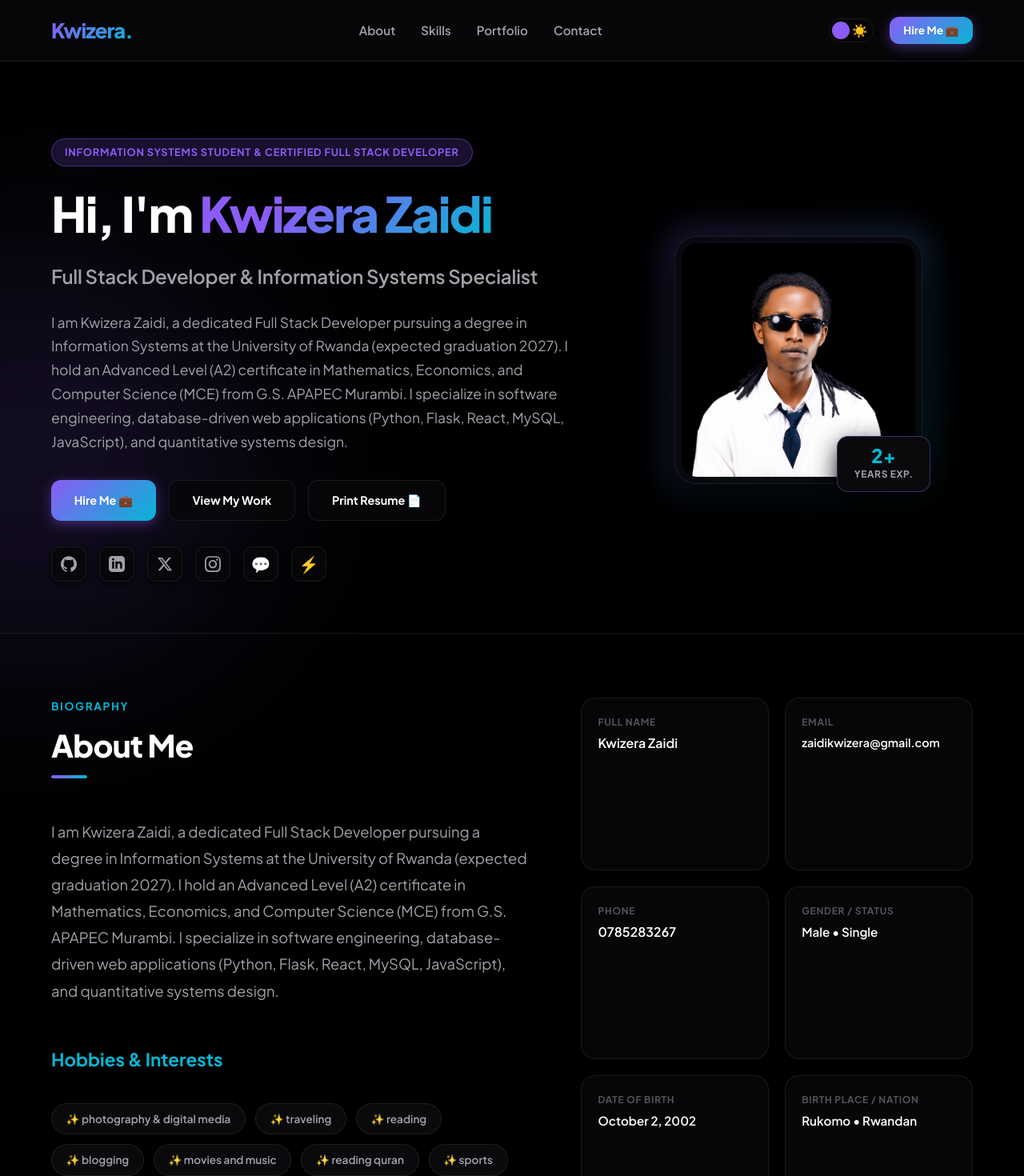
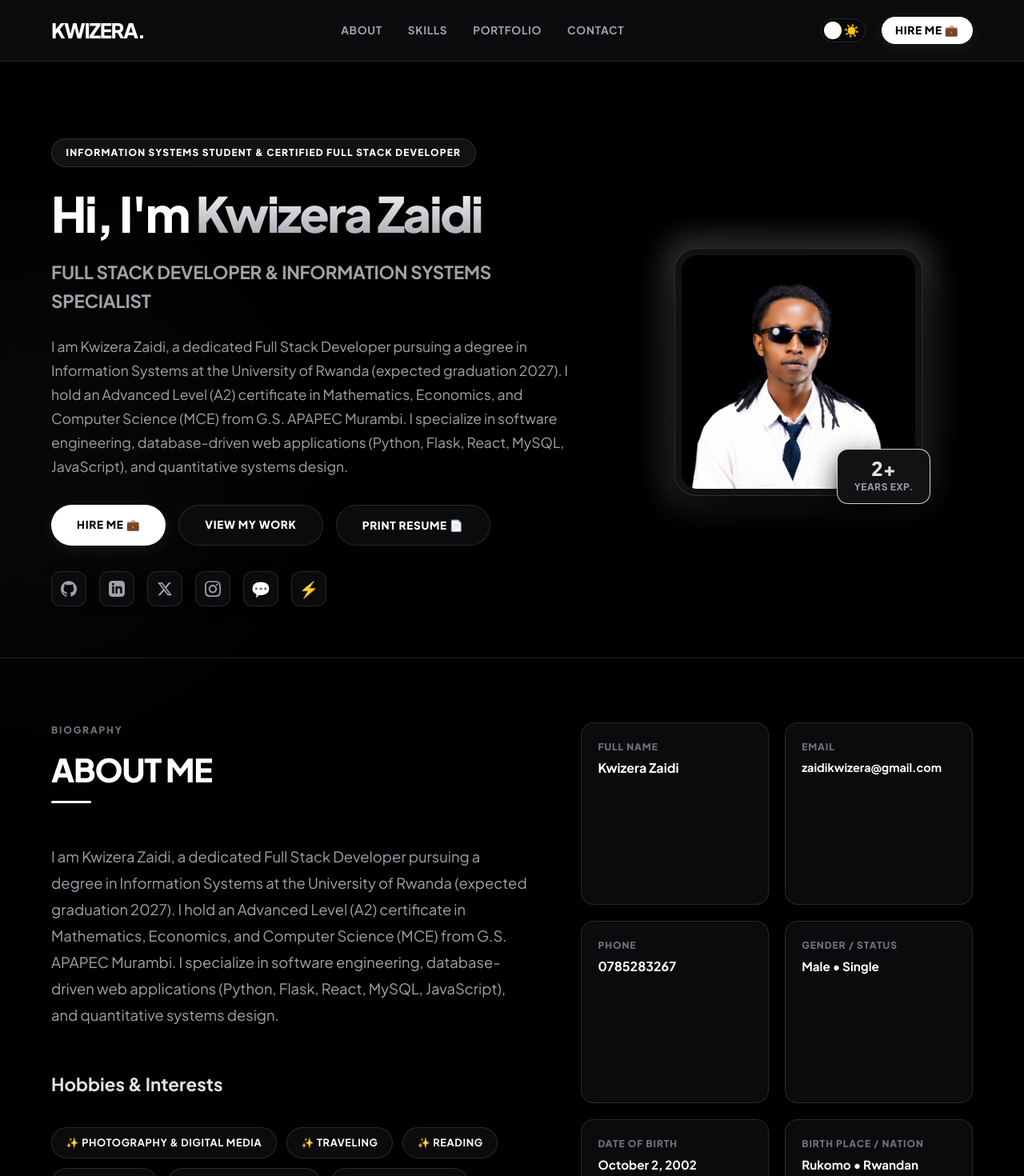
Before and after one commit to am2aidi/portfolio, a React (Vite) app: page / in a window 1280 px wide. Shown: the top 1470 px of the page at 80% size. Built offline with nearby package versions, Linux system fonts and the light colour scheme; the HTML template or start-up script is replaced by a standard one; a web font is replaced by a local one.

Commit message:
style: transform portfolio UI into high-end monochrome Nike-style aesthetic with pill buttons and smooth micro-interactions

```diff
--- a/src/index.css
+++ b/src/index.css
@@ -2,45 +2,45 @@
 
 :root {
   --bg-primary: #000000;
-  --bg-secondary: #050505;
-  --bg-tertiary: #0a0a0c;
+  --bg-secondary: #08080a;
+  --bg-tertiary: #121215;
   --text-primary: #ffffff;
   --text-secondary: #a1a1aa;
-  --text-muted: #52525b;
-  --accent-primary: #8b5cf6; /* Glowing Violet */
-  --accent-secondary: #06b6d4; /* Glowing Cyan */
-  --accent-glow: rgba(139, 92, 246, 0.18);
-  --glass-bg: rgba(8, 8, 10, 0.85);
-  --glass-border: rgba(255, 255, 255, 0.08);
-  --glass-border-hover: rgba(139, 92, 246, 0.4);
-  --shadow-sm: 0 2px 8px rgba(0, 0, 0, 0.8);
-  --shadow-md: 0 10px 30px rgba(0, 0, 0, 0.9);
-  --shadow-lg: 0 20px 50px rgba(0, 0, 0, 0.95);
+  --text-muted: #71717a;
+  --accent-primary: #ffffff;
+  --accent-secondary: #e4e4e7;
+  --accent-glow: rgba(255, 255, 255, 0.08);
+  --glass-bg: rgba(14, 14, 16, 0.85);
+  --glass-border: rgba(255, 255, 255, 0.12);
+  --glass-border-hover: rgba(255, 255, 255, 0.8);
+  --shadow-sm: 0 4px 12px rgba(0, 0, 0, 0.5);
+  --shadow-md: 0 12px 32px rgba(0, 0, 0, 0.75);
+  --shadow-lg: 0 24px 60px rgba(0, 0, 0, 0.95);
   --font-heading: 'Plus Jakarta Sans', -apple-system, sans-serif;
   --font-body: 'Plus Jakarta Sans', -apple-system, sans-serif;
-  --transition: all 0.4s cubic-bezier(0.16, 1, 0.3, 1);
-  --glow-left: rgba(139, 92, 246, 0.15);
-  --glow-right: rgba(6, 182, 212, 0.15);
+  --transition: all 0.35s cubic-bezier(0.16, 1, 0.3, 1);
+  --glow-left: rgba(255, 255, 255, 0.03);
+  --glow-right: rgba(255, 255, 255, 0.03);
 }
 
 [data-theme="light"] {
   --bg-primary: #ffffff;
-  --bg-secondary: #fbfbfd;
-  --bg-tertiary: #f4f4f7;
-  --text-primary: #1c1c1e;
-  --text-secondary: #636366;
+  --bg-secondary: #f4f4f6;
+  --bg-tertiary: #e4e4e7;
+  --text-primary: #09090b;
+  --text-secondary: #52525b;
   --text-muted: #8e8e93;
-  --accent-primary: #6366f1; /* Indigo */
-  --accent-secondary: #0d9488; /* Teal */
-  --accent-glow: rgba(99, 102, 241, 0.08);
-  --glass-bg: rgba(255, 255, 255, 0.9);
-  --glass-border: rgba(0, 0, 0, 0.08);
-  --glass-border-hover: rgba(99, 102, 241, 0.3);
-  --shadow-sm: 0 2px 8px rgba(0, 0, 0, 0.05);
-  --shadow-md: 0 10px 30px rgba(0, 0, 0, 0.06);
-  --shadow-lg: 0 20px 50px rgba(0, 0, 0, 0.1);
-  --glow-left: rgba(99, 102, 241, 0.04);
-  --glow-right: rgba(13, 148, 136, 0.04);
+  --accent-primary: #09090b;
+  --accent-secondary: #27272a;
+  --accent-glow: rgba(0, 0, 0, 0.05);
+  --glass-bg: rgba(255, 255, 255, 0.92);
+  --glass-border: rgba(0, 0, 0, 0.12);
+  --glass-border-hover: rgba(0, 0, 0, 0.8);
+  --shadow-sm: 0 4px 12px rgba(0, 0, 0, 0.05);
+  --shadow-md: 0 12px 32px rgba(0, 0, 0, 0.08);
+  --shadow-lg: 0 24px 60px rgba(0, 0, 0, 0.12);
+  --glow-left: rgba(0, 0, 0, 0.02);
+  --glow-right: rgba(0, 0, 0, 0.02);
 }
 
 * {
@@ -138,12 +138,11 @@ a {
 
 .logo {
   font-family: var(--font-heading);
-  font-weight: 800;
+  font-weight: 900;
   font-size: 1.6rem;
-  background: linear-gradient(135deg, var(--accent-primary), var(--accent-secondary));
-  -webkit-background-clip: text;
-  -webkit-text-fill-color: transparent;
-  letter-spacing: -0.04em;
+  color: var(--text-primary);
+  letter-spacing: -0.05em;
+  text-transform: uppercase;
 }
 
 .nav-links {
@@ -154,11 +153,13 @@ a {
 }
 
 .nav-item {
-  font-size: 0.95rem;
-  font-weight: 600;
+  font-size: 0.85rem;
+  font-weight: 700;
   color: var(--text-secondary);
   position: relative;
   padding: 0.5rem 0;
+  letter-spacing: 0.05em;
+  text-transform: uppercase;
 }
 
 .nav-item:hover {
@@ -172,7 +173,7 @@ a {
   left: 0;
   width: 0;
   height: 2px;
-  background: linear-gradient(90deg, var(--accent-primary), var(--accent-secondary));
+  background: var(--text-primary);
   transition: var(--transition);
 }
 
@@ -209,37 +210,38 @@ a {
 .badge {
   display: inline-flex;
   align-items: center;
-  padding: 0.4rem 1rem;
+  padding: 0.45rem 1.1rem;
   border-radius: 9999px;
-  font-size: 0.8rem;
-  font-weight: 700;
-  background: var(--accent-glow);
-  color: var(--accent-primary);
-  border: 1px solid var(--glass-border-hover);
-  letter-spacing: 0.06em;
+  font-size: 0.75rem;
+  font-weight: 800;
+  background: var(--bg-tertiary);
+  color: var(--text-primary);
+  border: 1px solid var(--glass-border);
+  letter-spacing: 0.1em;
   text-transform: uppercase;
 }
 
 .hero-title {
   font-family: var(--font-heading);
   font-size: 3.8rem;
-  font-weight: 800;
-  line-height: 1.15;
-  letter-spacing: -0.03em;
+  font-weight: 900;
+  line-height: 1.1;
+  letter-spacing: -0.04em;
   color: var(--text-primary);
 }
 
 .hero-title span {
-  background: linear-gradient(135deg, var(--accent-primary) 30%, var(--accent-secondary) 100%);
+  background: linear-gradient(180deg, #ffffff 0%, #a1a1aa 100%);
   -webkit-background-clip: text;
   -webkit-text-fill-color: transparent;
 }
 
 .hero-subtitle {
-  font-size: 1.5rem;
-  font-weight: 600;
+  font-size: 1.4rem;
+  font-weight: 700;
   color: var(--text-secondary);
   letter-spacing: -0.01em;
+  text-transform: uppercase;
 }
 
 .hero-bio {
@@ -380,22 +382,23 @@ a {
 }
 
 .section-tag {
-  font-size: 0.85rem;
-  font-weight: 700;
+  font-size: 0.75rem;
+  font-weight: 800;
   text-transform: uppercase;
-  letter-spacing: 0.12em;
-  color: var(--accent-secondary);
+  letter-spacing: 0.15em;
+  color: var(--text-muted);
   margin-bottom: 0.5rem;
   display: block;
 }
 
 .section-title {
   font-family: var(--font-heading);
-  font-size: 2.4rem;
-  font-weight: 800;
+  font-size: 2.5rem;
+  font-weight: 900;
   color: var(--text-primary);
   position: relative;
-  letter-spacing: -0.02em;
+  letter-spacing: -0.03em;
+  text-transform: uppercase;
 }
 
 .section-title::after {
@@ -403,9 +406,9 @@ a {
   position: absolute;
   left: 0;
   bottom: -10px;
-  width: 45px;
-  height: 4px;
-  background: linear-gradient(90deg, var(--accent-primary), var(--accent-secondary));
+  width: 50px;
+  height: 3px;
+  background: var(--text-primary);
   border-radius: 2px;
 }
 
@@ -432,7 +435,7 @@ a {
   background: var(--glass-bg);
   border: 1px solid var(--glass-border);
   padding: 1.25rem;
-  border-radius: 18px;
+  border-radius: 16px;
   box-shadow: var(--shadow-sm);
   display: flex;
   flex-direction: column;
@@ -441,7 +444,7 @@ a {
 }
 
 .info-card:hover {
-  border-color: var(--glass-border-hover);
+  border-color: var(--text-primary);
   transform: translateY(-3px);
   box-shadow: var(--shadow-md);
 }
@@ -450,13 +453,13 @@ a {
   font-size: 0.75rem;
   color: var(--text-muted);
   text-transform: uppercase;
-  font-weight: 700;
-  letter-spacing: 0.06em;
+  font-weight: 800;
+  letter-spacing: 0.08em;
 }
 
 .info-value {
   font-size: 1rem;
-  font-weight: 600;
+  font-weight: 700;
   color: var(--text-primary);
   line-height: 1.4;
   word-break: break-word;
@@ -471,23 +474,25 @@ a {
 }
 
 .hobby-badge {
-  background: var(--bg-tertiary);
+  background: var(--glass-bg);
   border: 1px solid var(--glass-border);
   padding: 0.5rem 1.1rem;
   border-radius: 9999px;
-  font-size: 0.85rem;
-  color: var(--text-secondary);
-  font-weight: 600;
+  font-size: 0.8rem;
+  color: var(--text-primary);
+  font-weight: 700;
   display: flex;
   align-items: center;
   gap: 0.4rem;
+  text-transform: uppercase;
+  letter-spacing: 0.05em;
   transition: var(--transition);
 }
 
 .hobby-badge:hover {
-  background: var(--accent-glow);
-  color: var(--accent-primary);
-  border-color: var(--glass-border-hover);
+  background: var(--text-primary);
+  color: var(--bg-primary);
+  border-color: var(--text-primary);
   transform: translateY(-2px);
 }
 
@@ -503,23 +508,27 @@ a {
 }
 
 .language-item:hover {
-  border-color: var(--glass-border-hover);
+  border-color: var(--text-primary);
   background: var(--bg-tertiary);
 }
 
 .lang-name {
-  font-weight: 700;
+  font-weight: 800;
   color: var(--text-primary);
+  text-transform: uppercase;
+  letter-spacing: 0.03em;
 }
 
 .lang-level {
-  font-size: 0.8rem;
-  background: var(--bg-secondary);
-  color: var(--accent-secondary);
-  padding: 0.25rem 0.65rem;
-  border-radius: 8px;
-  font-weight: 600;
+  font-size: 0.75rem;
+  background: var(--bg-tertiary);
+  color: var(--text-primary);
+  padding: 0.3rem 0.75rem;
+  border-radius: 9999px;
+  font-weight: 800;
   border: 1px solid var(--glass-border);
+  text-transform: uppercase;
+  letter-spacing: 0.05em;
 }
 
 /* Skills Layout */
@@ -543,9 +552,9 @@ a {
 }
 
 .skill-card:hover {
-  border-color: var(--glass-border-hover);
+  border-color: var(--text-primary);
   transform: translateY(-4px);
-  box-shadow: var(--shadow-md);
+  box-shadow: var(--shadow-md), 0 0 20px rgba(255, 255, 255, 0.1);
 }
 
 .skill-info {
@@ -555,19 +564,20 @@ a {
 }
 
 .skill-name {
-  font-weight: 700;
-  font-size: 1.05rem;
+  font-weight: 800;
+  font-size: 0.95rem;
   color: var(--text-primary);
+  letter-spacing: 0.02em;
 }
 
 .skill-percentage {
-  font-weight: 700;
-  font-size: 0.9rem;
-  color: var(--accent-secondary);
+  font-weight: 800;
+  font-size: 0.85rem;
+  color: var(--text-secondary);
 }
 
 .skill-bar-outer {
-  height: 6px;
+  height: 5px;
   background: var(--bg-tertiary);
   border-radius: 9999px;
   overflow: hidden;
@@ -575,7 +585,7 @@ a {
 
 .skill-bar-inner {
   height: 100%;
-  background: linear-gradient(90deg, var(--accent-primary), var(--accent-secondary));
+  background: linear-gradient(90deg, #ffffff, #a1a1aa);
   border-radius: 9999px;
   transition: width 1.2s ease-out;
 }
@@ -593,19 +603,21 @@ a {
   background: var(--glass-bg);
   border: 1px solid var(--glass-border);
   color: var(--text-secondary);
-  padding: 0.65rem 1.4rem;
+  padding: 0.7rem 1.6rem;
   border-radius: 9999px;
-  font-weight: 700;
-  font-size: 0.85rem;
+  font-weight: 800;
+  font-size: 0.8rem;
   cursor: pointer;
+  letter-spacing: 0.06em;
+  text-transform: uppercase;
   transition: var(--transition);
 }
 
 .tab-btn:hover, .tab-btn.active {
-  background: var(--accent-primary);
-  color: #ffffff;
-  border-color: var(--accent-primary);
-  box-shadow: 0 4px 15px rgba(139, 92, 246, 0.4);
+  background: var(--text-primary);
+  color: var(--bg-primary);
+  border-color: var(--text-primary);
+  box-shadow: 0 4px 20px rgba(255, 255, 255, 0.2);
 }
 
 .grid-layout {
@@ -615,7 +627,7 @@ a {
   justify-content: center;
 }
 
-/* Cards (Glassmorphism) */
+/* Cards (Glassmorphism Luxury) */
 .glass-card {
   background: var(--glass-bg);
   border: 1px solid var(--glass-border);
@@ -630,8 +642,8 @@ a {
 
 .glass-card:hover {
   transform: translateY(-6px);
-  border-color: var(--glass-border-hover);
-  box-shadow: var(--shadow-lg), 0 0 20px rgba(139, 92, 246, 0.1);
+  border-color: var(--text-primary);
+  box-shadow: var(--shadow-lg), 0 0 25px rgba(255, 255, 255, 0.12);
 }
 
 .card-img-wrapper {
@@ -650,7 +662,7 @@ a {
 }
 
 .glass-card:hover .card-image {
-  transform: scale(1.05);
+  transform: scale(1.06);
 }
 
 .card-body {
@@ -664,15 +676,16 @@ a {
 .card-title {
   font-family: var(--font-heading);
   font-size: 1.3rem;
-  font-weight: 800;
+  font-weight: 900;
   color: var(--text-primary);
   line-height: 1.3;
+  letter-spacing: -0.02em;
 }
 
 .card-description {
   font-size: 0.9rem;
   color: var(--text-secondary);
-  line-height: 1.6;
+  line-height: 1.65;
   flex: 1;
 }
 
@@ -693,12 +706,14 @@ a {
 
 .card-tag {
   font-size: 0.7rem;
-  font-weight: 700;
+  font-weight: 800;
   background: var(--bg-tertiary);
-  color: var(--accent-secondary);
-  padding: 0.25rem 0.6rem;
-  border-radius: 6px;
+  color: var(--text-primary);
+  padding: 0.3rem 0.7rem;
+  border-radius: 9999px;
   border: 1px solid var(--glass-border);
+  text-transform: uppercase;
+  letter-spacing: 0.04em;
 }
 
 /* Buttons */
@@ -707,25 +722,27 @@ a {
   align-items: center;
   justify-content: center;
   gap: 0.5rem;
-  padding: 0.8rem 1.8rem;
-  border-radius: 12px;
-  font-weight: 700;
-  font-size: 0.9rem;
+  padding: 0.85rem 2rem;
+  border-radius: 9999px;
+  font-weight: 800;
+  font-size: 0.85rem;
   cursor: pointer;
   transition: var(--transition);
   border: none;
   font-family: var(--font-body);
+  letter-spacing: 0.05em;
+  text-transform: uppercase;
 }
 
 .btn-primary {
-  background: linear-gradient(135deg, var(--accent-primary), var(--accent-secondary));
-  color: #ffffff;
-  box-shadow: 0 4px 15px rgba(139, 92, 246, 0.4);
+  background: var(--text-primary);
+  color: var(--bg-primary);
+  box-shadow: 0 4px 20px var(--accent-glow);
 }
 
 .btn-primary:hover {
-  transform: translateY(-3px);
-  box-shadow: 0 8px 20px rgba(139, 92, 246, 0.5);
+  transform: translateY(-2px) scale(1.02);
+  box-shadow: 0 8px 30px rgba(255, 255, 255, 0.3);
 }
 
 .btn-secondary {
@@ -736,22 +753,24 @@ a {
 
 .btn-secondary:hover {
   background: var(--bg-tertiary);
-  border-color: var(--glass-border-hover);
-  transform: translateY(-3px);
+  border-color: var(--text-primary);
+  transform: translateY(-2px);
 }
 
 .btn-link {
-  font-size: 0.9rem;
-  font-weight: 700;
-  color: var(--accent-primary);
+  font-size: 0.85rem;
+  font-weight: 800;
+  color: var(--text-primary);
   display: inline-flex;
   align-items: center;
   gap: 0.3rem;
   align-self: flex-start;
+  text-transform: uppercase;
+  letter-spacing: 0.04em;
 }
 
 .btn-link:hover {
-  color: var(--accent-secondary);
+  color: var(--text-secondary);
 }
 
 .btn-link:hover svg {
```
